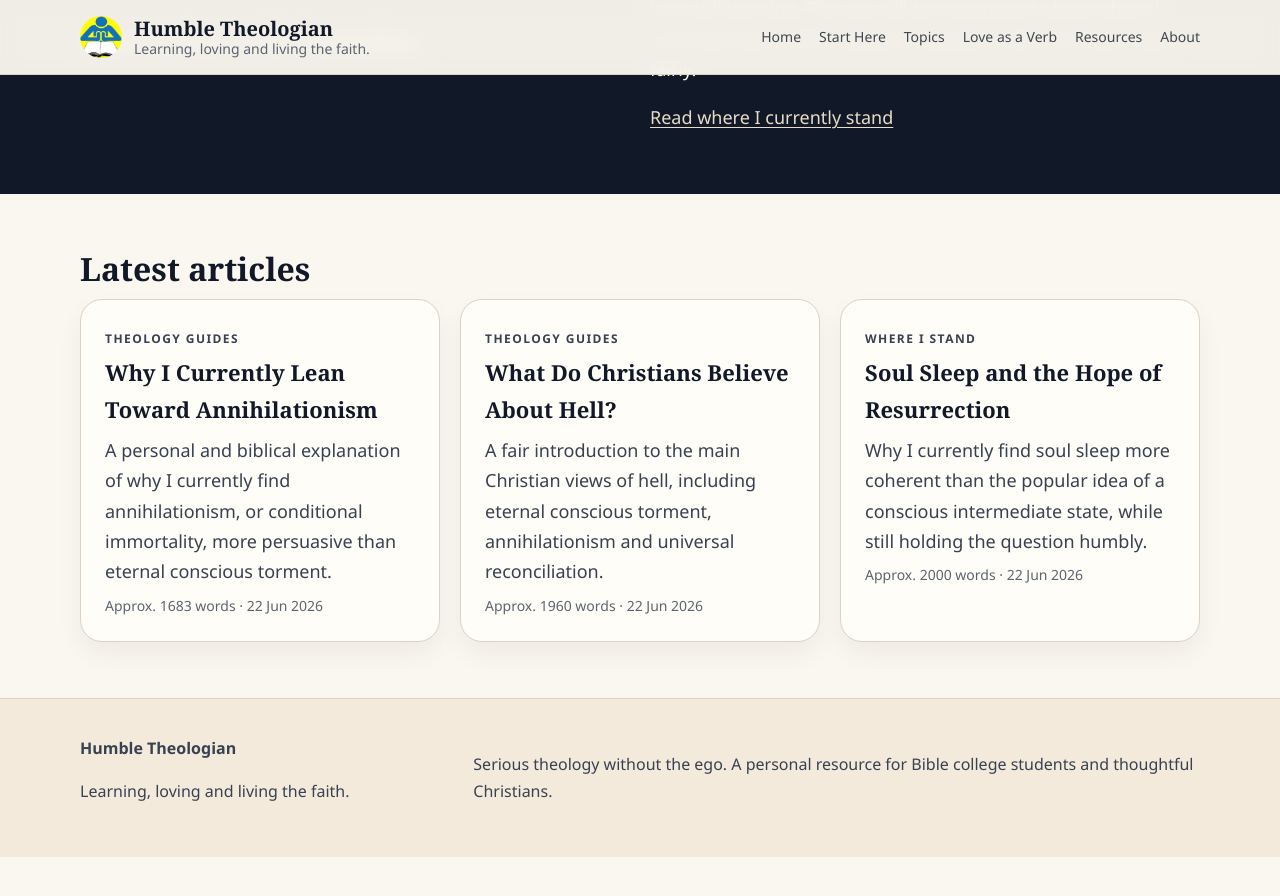
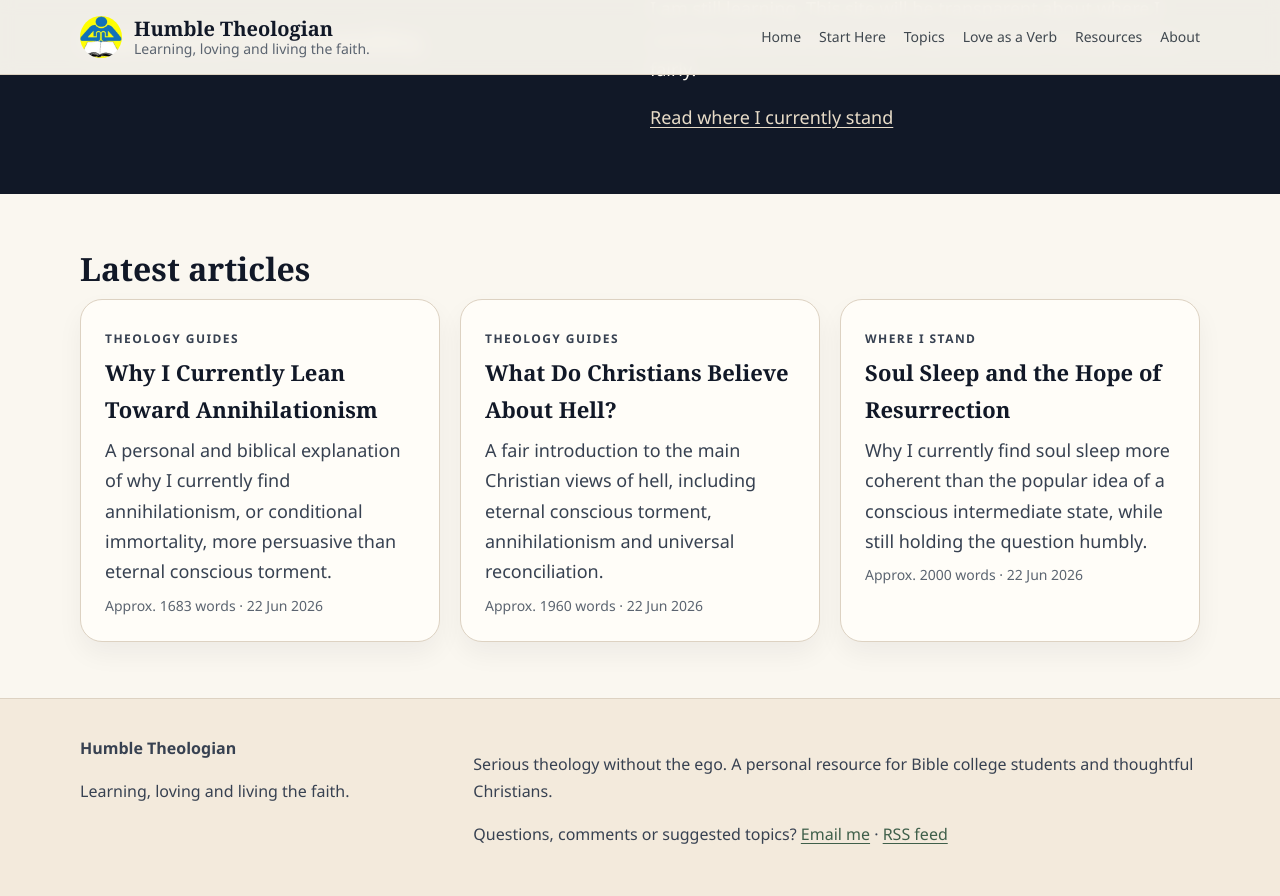
Before and after one commit to humbletheologian/humble-theologian, a Jekyll site: the page built from index.html, in a window 1280 px wide and 900 px high, scrolled down 1168 px. Shown: the top 896 px of the window. Built offline with Jekyll 4.4.1, drawn with Linux system fonts in a browser that asks for light colours; before the commit the page ends 2025 px from its top, so only the background shows below that.

Commit message:
Add files via upload

```diff
--- a/_includes/footer.html
+++ b/_includes/footer.html
@@ -6,6 +6,11 @@
     </div>
     <div>
       <p>Serious theology without the ego. A personal resource for Bible college students and thoughtful Christians.</p>
+      <p>
+        Questions, comments or suggested topics?
+        <a href="mailto:{{ site.email | default: 'shayne.johnston@humbletheologian.com' }}">Email me</a>
+        {% if site.feed.path %} · <a href="{{ site.feed.path | relative_url }}">RSS feed</a>{% else %} · <a href="{{ '/feed.xml' | relative_url }}">RSS feed</a>{% endif %}
+      </p>
     </div>
   </div>
 </footer>
```
